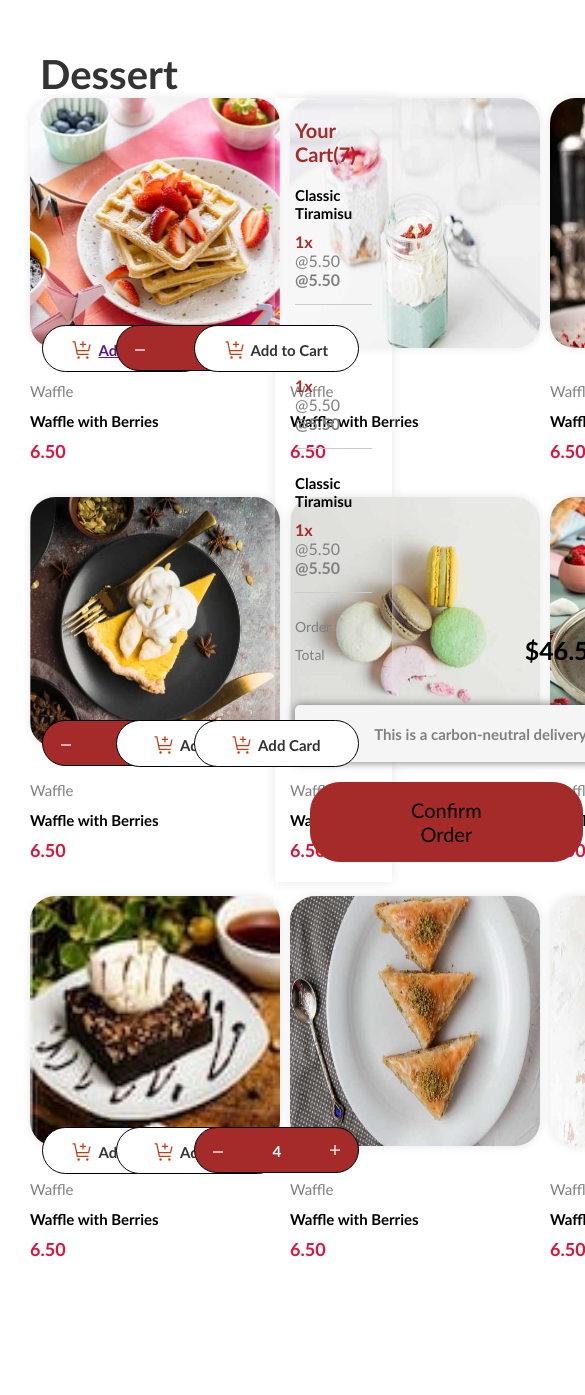
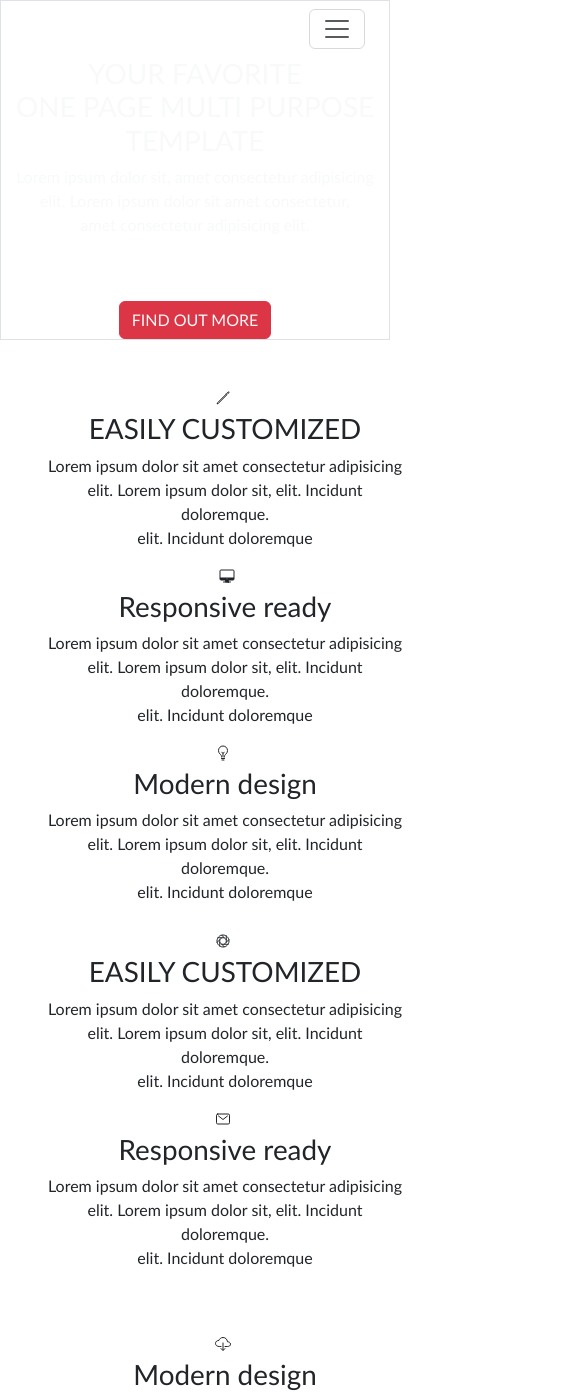
Before and after one commit to Kinghenry1999/TASK-4-2nd-trial, a plain HTML site: page index.html in a window 390 px wide. Shown: the top 1395 px of the page, 585 px wide, since content can reach past the window. Before the commit the page ends 1295 px from the top, so only its background shows below. Drawn offline with nearby package versions, Linux system fonts and the light colour scheme.

Commit message:
Add files via upload

```diff
--- a/index.html
+++ b/index.html
@@ -5,198 +5,119 @@
     <meta charset="UTF-8">
     <meta name="viewport" content="width=device-width, initial-scale=1.0">
     <title>Document</title>
-    <link rel="stylesheet" href="style.css">
-    <link rel="preconnect" href="https://fonts.googleapis.com">
-    <link rel="preconnect" href="https://fonts.gstatic.com" crossorigin>
-    <!-- <link
-        href="https://fonts.googleapis.com/css2?family=Poppins:ital,wght@0,100;0,200;0,300;0,400;0,500;0,600;0,700;0,800;0,900;1,100;1,200;1,300;1,400;1,500;1,600;1,700;1,800;1,900&family=Roboto:ital,wght@0,100..900;1,100..900&display=swap"
-        rel="stylesheet"> -->
+    <link rel="stylesheet" href="./bootstrap-5.3.7-dist/css/bootstrap.min.css">
+    <link rel="stylesheet" href="./style.css">
+    <script type="module" src="https://unpkg.com/ionicons@7.1.0/dist/ionicons/ionicons.esm.js"></script>
+    <script nomodule src="https://unpkg.com/ionicons@7.1.0/dist/ionicons/ionicons.js"></script>
 </head>
 
 <body>
 
-    <h1 class="header">Dessert</h1>
+    <!-- <h1>Boostrap</h1> -->
 
-    <div class="container">
+    <div class="container-fluid  border text-light text-center bg">
 
-        <div class="container-left">
+        <nav class="navbar navbar-expand-lg mt-8" >
+            <div class="container-fluid">
+                <!-- Navbar brand/logo -->
+                <a class="navbar-brand text-white " href="#"  id="logo">
+                    <ion-icon name="pencil-outline"></ion-icon>
+                </a>
 
-            <div class="cards">
-                <div class="card1">
+                <!-- Mobile toggle -->
+                <button class="navbar-toggler text-white" type="button" data-bs-toggle="collapse"
+                    data-bs-target="#navbarMenu" aria-controls="navbarMenu" aria-expanded="false"
+                    aria-label="Toggle navigation">
+                    <span class="navbar-toggler-icon"></span>
+                </button>
 
-                    <img src="image/image1.jpg" alt="" class="image">
+                <!-- Nav items -->
+                <div class="collapse navbar-collapse justify-content-end" id="navbarMenu">
+                    <ul class="navbar-nav mb-2 mt-40 mb-lg-0">
+                        <li id="first-item" class="nav-item ">
+                            <a class="nav-link text-white" href="#">Features</a>
+                        </li>
+                        <li class="nav-item">
+                            <a class="nav-link text-white" href="#">Works</a>
+                        </li>
+                        <li class="nav-item">
+                            <a class="nav-link text-white" href="#">Our Team</a>
+                        </li>
+                        <li class="nav-item">
+                            <a class="nav-link text-white" href="#">Testimonials</a>
+                        </li>
+                        <li id="last-item" class="nav-item">
+                            <a class="nav-link text-white" href="#">Download</a>
+                        </li>
+                    </ul>
+                </div>
+            </div>
+        </nav>
 
-                    <h1 id="box1" class="common-box"><img src="./icons/icon-add-to-cart.svg" alt="" id="cart"><a
-                            href="">Add to Cart</a>
-                    </h1>
-                    <p class="item-header">
-                        Waffle <br>
-                        <span class="second-line">Waffle with Berries</span>
-                        <br>
-                        <span class="price">6.50</span>
-                    </p>
-                </div>
 
-                <div class="card1">
-                    <img src="image/image2.jpg" alt="" class="image">
-                    <h1 id="box2" class="common-box2"> <img src="./icons/icon-decrement-quantity.svg" alt=""
-                            id="decrement-icon">4 <img src="./icons/icon-increment-quantity.svg" alt=""
-                            id="increment-icon">
+        <h1 class="text-uppercase">your favorite <br>one page multi purpose template</h1>
 
-                    </h1>
-                    <p class="item-header">
-                        Waffle <br>
-                        <span class="second-line">Waffle with Berries</span>
-                        <br>
-                        <span class="price">6.50</span>
-                    </p>
-                </div>
+        <p>Lorem ipsum dolor sit, amet consectetur adipisicing elit. Lorem ipsum dolor sit amet consectetur, <br>amet
+            consectetur
+            adipisicing
+            elit. </p>
+        <button class="btn btn-danger text-light text-capitalize mt-5">FIND OUT MORE</button>
 
-                <div class="card1">
-                    <img src="image/image3.jpg" alt="" class="image">
-                    <h1 id="box3" class="common-box"><img src="./icons/icon-add-to-cart.svg" alt="" id="cart">Add to
-                        Cart</h1>
-                    <p class="item-header">
-                        Waffle <br>
-                        <span class="second-line">Waffle with Berries</span>
-                        <br>
-                        <span class="price">6.50</span>
-                    </p>
+    </div>
 
-                </div>
+    <div class="container  mt-5">
+        <div class="row">
+            <div class="col-md-4 text-center">
+                <ion-icon name="pencil-outline"></ion-icon>
+                <img src="" alt="">
+                <h1 class="item-heading">EASILY CUSTOMIZED</h1>
+                <p>Lorem ipsum dolor sit amet consectetur adipisicing elit. Lorem ipsum dolor sit, elit. Incidunt
+                    doloremque.<br>elit. Incidunt doloremque</p>
+            </div>
+            <div class="col-md-4 text-center">
+                <img src="" alt="">
+                <ion-icon name="desktop-outline"></ion-icon>
+                <h1 class="item-heading">Responsive ready</h1>
+                <p>Lorem ipsum dolor sit amet consectetur adipisicing elit. Lorem ipsum dolor sit, elit. Incidunt
+                    doloremque.<br>elit. Incidunt doloremque</p>
+            </div>
+            <div class="col-md-4 text-center">
+                <ion-icon name="bulb-outline"></ion-icon>
+                <img src="" alt="">
+                <h1 class="item-heading">Modern design</h1>
+                <p>Lorem ipsum dolor sit amet consectetur adipisicing elit. Lorem ipsum dolor sit, elit. Incidunt
+                    doloremque.<br>elit. Incidunt doloremque</p>
+            </div>
+        </div>
 
+        <div class="row">
+            <div class="col-md-4 text-center">
+                <ion-icon name="aperture-outline"></ion-icon>
+                <img src="" alt="">
+                <h1 class="item-heading">EASILY CUSTOMIZED</h1>
+                <p>Lorem ipsum dolor sit amet consectetur adipisicing elit. Lorem ipsum dolor sit, elit. Incidunt
+                    doloremque.<br>elit. Incidunt doloremque</p>
             </div>
-
-            <div class="cards">
-                <div class="card1">
-                    <img src="image/image4.jpg" alt="" class="image">
-                    <h1 id="box4" class="common-box2"><img src="./icons/icon-decrement-quantity.svg" alt=""
-                            id="decrement-icon">4 <img src="./icons/icon-increment-quantity.svg" alt=""
-                            id="increment-icon">
-                    </h1>
-                    <p class="item-header">
-                        Waffle <br>
-                        <span class="second-line">Waffle with Berries</span>
-                        <br>
-                        <span class="price">6.50</span>
-                    </p>
-                </div>
-
-                <div class="card1">
-                    <img src="image/image5.jpg" alt="" class="image">
-                    <h1 id="box5" class="common-box"><img src="./icons/icon-add-to-cart.svg" alt="" id="cart">Add Card
-                    </h1>
-                    <p class="item-header">
-                        Waffle <br>
-                        <span class="second-line">Waffle with Berries</span>
-                        <br>
-                        <span class="price">6.50</span>
-                    </p>
-                </div>
-
-                <div class="card1">
-                    <img src="image/image6.jpg" alt="" class="image">
-                    <h1 id="box6" class="common-box"><img src="./icons/icon-add-to-cart.svg" alt="" id="cart">Add Card
-                    </h1>
-                    <p class="item-header">
-                        Waffle <br>
-                        <span class="second-line">Waffle with Berries</span>
-                        <br>
-                        <span class="price">6.50</span>
-                    </p>
-
-                </div>
-
+            <div class="col-md-4 text-center mb-5">
+                <ion-icon name="mail-outline"></ion-icon>
+                <img src="" alt="">
+                <h1 class="item-heading">Responsive ready</h1>
+                <p>Lorem ipsum dolor sit amet consectetur adipisicing elit. Lorem ipsum dolor sit, elit. Incidunt
+                    doloremque.<br>elit. Incidunt doloremque</p>
             </div>
-
-            <div class="cards">
-                <div class="card1">
-                    <img src="image/image7.jpg" alt="" class="image">
-                    <h1 id="box7" class="common-box"><img src="./icons/icon-add-to-cart.svg" alt="" id="cart">Add to
-                        Cart
-                    </h1>
-                    <p class="item-header">
-                        Waffle <br>
-                        <span class="second-line">Waffle with Berries</span>
-                        <br>
-                        <span class="price">6.50</span>
-                    </p>
-                </div>
-
-                <div class="card1">
-                    <img src="image/image8.jpg" alt="" class="image">
-                    <h1 id="box8" class="common-box"><img src="./icons/icon-add-to-cart.svg" alt="" id="cart">Add Card
-                    </h1>
-                    <p class="item-header">
-                        Waffle <br>
-                        <span class="second-line">Waffle with Berries</span>
-                        <br>
-                        <span class="price">6.50</span>
-                    </p>
-                </div>
-
-                <div class="card1">
-                    <img src="image/image9.jpg" alt="" class="image">
-                    <h1 id="box9" class="common-box2"><img src="./icons/icon-decrement-quantity.svg" alt=""
-                            id="decrement-icon">4 <img src="./icons/icon-increment-quantity.svg" alt=""
-                            id="increment-icon"></h1>
-                    <p class="item-header">
-                        Waffle <br>
-                        <span class="second-line">Waffle with Berries</span>
-                        <br>
-                        <span class="price">6.50</span>
-                    </p>
-
-                </div>
-
+            <div class="col-md-4 text-center">
+                <ion-icon name="cloud-download-outline"></ion-icon>
+                <img src="" alt="">
+                <h1 class="item-heading">Modern design</h1>
+                <p>Lorem ipsum dolor sit amet consectetur adipisicing elit. Lorem ipsum dolor sit, elit. Incidunt
+                    doloremque.<br>elit. Incidunt doloremque</p>
             </div>
+        </div>
+    </div>
 
 
 
-
-
-
-
-        </div>
-        <div class="container-right">
-            <h1 id="your-cart">Your Cart(7)</h1>
-            <h2 class="product-name">Classic Tiramisu</h2>
-            <p><span class="item-numbers">1x </span> <span class="price1">@5.50</span> <span class="price2">@5.50</span>
-            </p>
-            <div class="divider">
-                <!-- <span></span> -->
-            </div>
-
-            <h2 class="product-name">Classic Tiramisu</h2>
-            <p><span class="item-numbers">1x </span> <span class="price1">@5.50</span> <span class="price2">@5.50</span>
-            </p>
-            <div class="divider">
-                <!-- <span></span> -->
-            </div>
-
-            <h2 class="product-name">Classic Tiramisu</h2>
-            <p><span class="item-numbers">1x </span> <span class="price1">@5.50</span> <span class="price2">@5.50</span>
-            </p>
-            <div class="divider">
-                <!-- <span></span> -->
-            </div>
-
-            <h2 class="order">Order Total<span class="order-price">$46.50</span></h2>
-            <h3 class="deliver-descriptiopn"><img src="./icons/icon-carbon-neutral.svg" alt=""
-                    id="deliver-descriptiopn-icon">This is a carbon-neutral delivery</h3>
-
-            <button class="confirm-button">Confirm Order</button>
-
-        </div>
-
-
-
-
-
-
-
-    </div>
-
+    <script src="./bootstrap-5.3.7-dist/js/bootstrap.min.js"></script>
 </body>
 
 </html>
```
